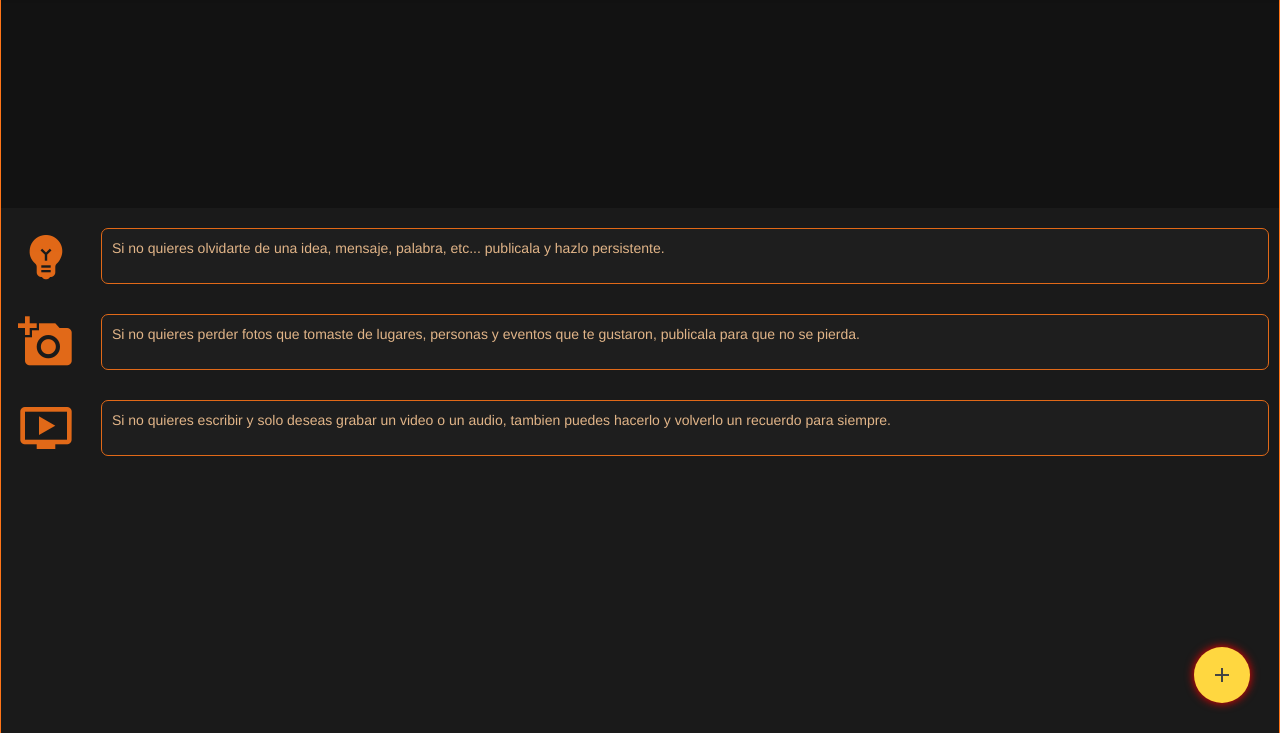
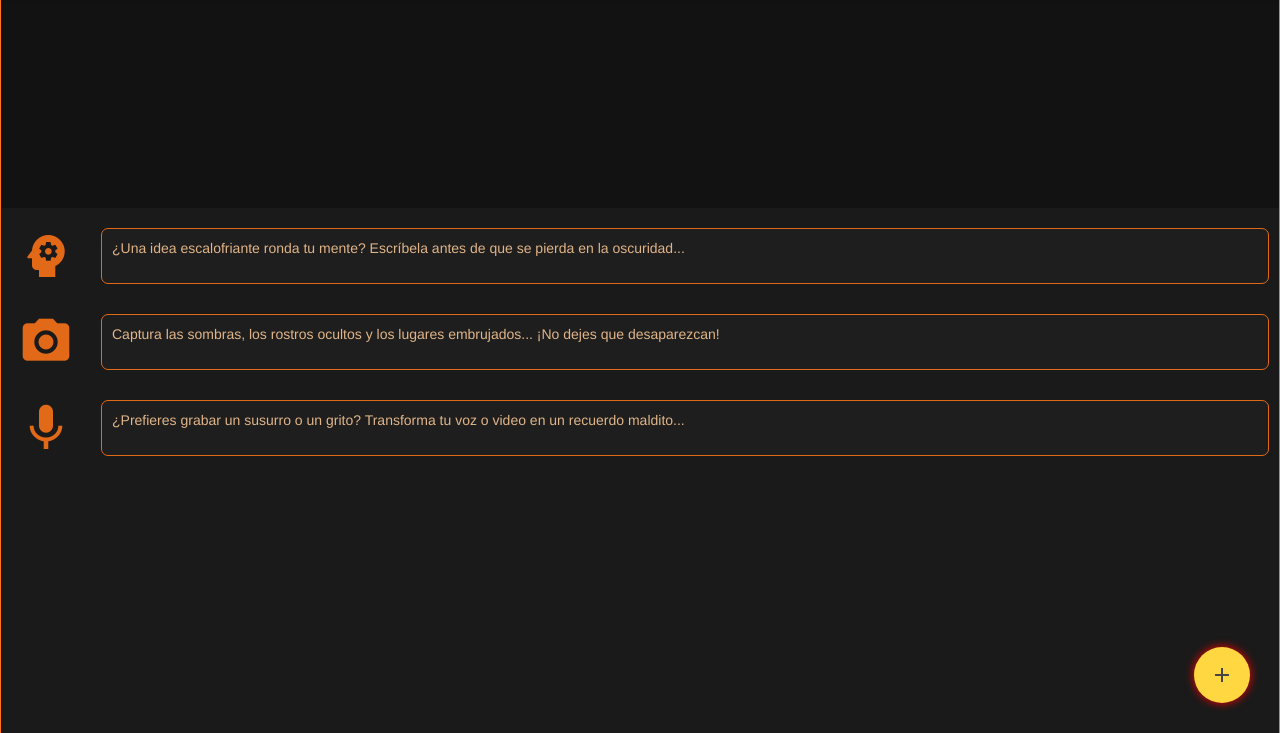
Before and after one commit to arquimides12/quick-jot, a website: page index.html in a window 1280 px wide. Shown: the part 67-800 px from the top of the page. Drawn offline with nearby package versions, Linux system fonts and the light colour scheme.

Commit message:
halloween index

```diff
--- a/index.html
+++ b/index.html
@@ -7,7 +7,7 @@
   <link rel="stylesheet" href="./src/css/app.css" />
   <script src="src/js/app.js"></script>
   <title>ESPENOTES</title>
-    <meta name="theme-color" content="#673ab7">
+  <meta name="theme-color" content="#2c1b47">
   <link rel="icon" type="image/png" href="./src/icons/icon-144x144.png">
   <link rel="manifest" href="./manifest.webmanifest.json">
   <link rel="icon" href="./src/icons/icon-512x512.png">
@@ -17,25 +17,21 @@
 </head>
 
 <body>
-    <!-- Always shows a header, even in smaller screens. -->
   <div class="mdl-layout mdl-js-layout mdl-layout--fixed-header">
     <header class="mdl-layout__header">
       <div class="mdl-layout__header-row">
-                <!-- Title -->
-                <span class="mdl-layout-title">ESPENotes</span>
-                <!-- Add spacer, to align navigation to the right -->
+        <span class="mdl-layout-title">🎃 ESPENotes</span>
         <div class="mdl-layout-spacer"></div>
-                <!-- Navigation. We hide it in small screens. -->
         <nav class="mdl-navigation mdl-layout--large-screen-only">
           <a class="mdl-navigation__link" href=""><i class="material-icons">post_add</i> Publicaciones</a>
-                    <a class="mdl-navigation__link" href=""><i class="material-icons">camera_alt</i> Imágenes</a>
+          <a class="mdl-navigation__link" href=""><i class="material-icons">photo_camera</i> Imágenes</a>
           <a class="mdl-navigation__link" href=""><i class="material-icons">ondemand_video</i> Videos</a>
           <a class="mdl-navigation__link" href=""><i class="material-icons">music_video</i> Audios</a>
         </nav>
       </div>
     </header>
+
     <div class="mdl-layout__drawer">
-            <!-- <span class="mdl-layout-title">ESPENotes</span> -->
       <nav class="mdl-navigation">
         <a class="mdl-navigation__link" href="">
           <i class="material-icons mdl-color-text--primary">home</i>
@@ -44,7 +40,7 @@
           <i class="material-icons mdl-color-text--primary">post_add</i>
           Ver Publicaciones</a>
         <a class="mdl-navigation__link" href="">
-                    <i class="material-icons mdl-color-text--primary">camera_alt</i>
+          <i class="material-icons mdl-color-text--primary">photo_camera</i>
           Imágenes</a>
         <a class="mdl-navigation__link" href="">
           <i class="material-icons mdl-color-text--primary">ondemand_video</i>
@@ -54,6 +50,7 @@
           Audios</a>
       </nav>
     </div>
+
     <main class="mdl-layout__content">
       <div class="page-content">
         <div id="main">
@@ -61,39 +58,37 @@
             <div class="svg--container">
               <div></div>
             </div>
+
             <div class="page--initial">
-                            <i class="material-icons">emoji_objects</i>
+              <i class="material-icons">psychology</i>
               <div class="description">
-                                Si no quieres olvidarte de una idea, mensaje, palabra, etc... publicala y hazlo
-                                persistente.
+                ¿Una idea escalofriante ronda tu mente? Escríbela antes de que se pierda en la oscuridad...
               </div>
             </div>
             <div class="page--initial">
-                            <i class="material-icons">add_a_photo</i>
+              <i class="material-icons">photo_camera</i>
               <div class="description">
-                                Si no quieres perder fotos que tomaste de lugares, personas y eventos que te gustaron,
-                                publicala para que no se pierda.
+                Captura las sombras, los rostros ocultos y los lugares embrujados... ¡No dejes que desaparezcan!
               </div>
             </div>
             <div class="page--initial">
-                            <i class="material-icons">ondemand_video</i>
+              <i class="material-icons">mic</i>
               <div class="description">
-                                Si no quieres escribir y solo deseas grabar un video o un audio, tambien puedes hacerlo
-                                y volverlo un recuerdo para siempre.
+                ¿Prefieres grabar un susurro o un grito? Transforma tu voz o video en un recuerdo maldito...
               </div>
             </div>
           </div>
         </div>
       </div>
-    </div>
-    <!-- Boton add -->
+
+      <!-- Botón flotante -->
       <div class="floating-button">
-        <!-- Colored FAB button -->
         <button class="mdl-button mdl-js-button mdl-button--fab mdl-button--colored" id="btn-upload-post">
           <i class="material-icons">add</i>
         </button>
       </div>
-    <!-- Seccion para agregar un post -->
+
+      <!-- Modal para agregar un post -->
       <div class="card-wide mdl-card" id="modal-post-section">
         <div class="mdl-card__supporting-text">
           <form action="#">
```
Lines whose indentation alone changed are shown as unchanged.
